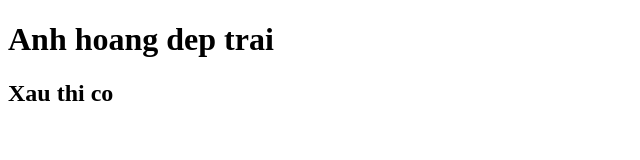
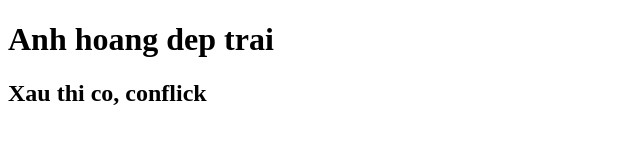
Before and after one commit to xuanloi99/git, a plain HTML site: page index.html in a window 1280 px wide. Shown: the whole page, without its empty margins (0-640 px from the left). Drawn offline with Linux system fonts and the light colour scheme.

Commit message:
Update index.html

```diff
--- a/index.html
+++ b/index.html
@@ -8,6 +8,6 @@
 </head>
 <body>
     <h1>Anh hoang dep trai</h1>
-    <h2>Xau thi co</h2>
+    <h2>Xau thi co, conflick</h2>
 </body>
 </html>
```
